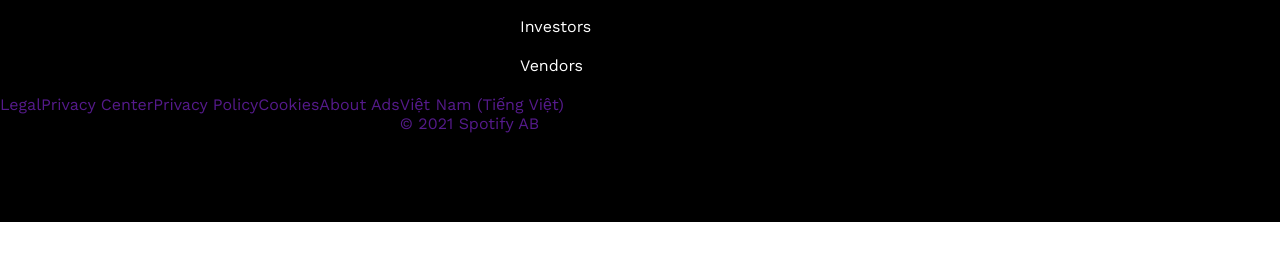
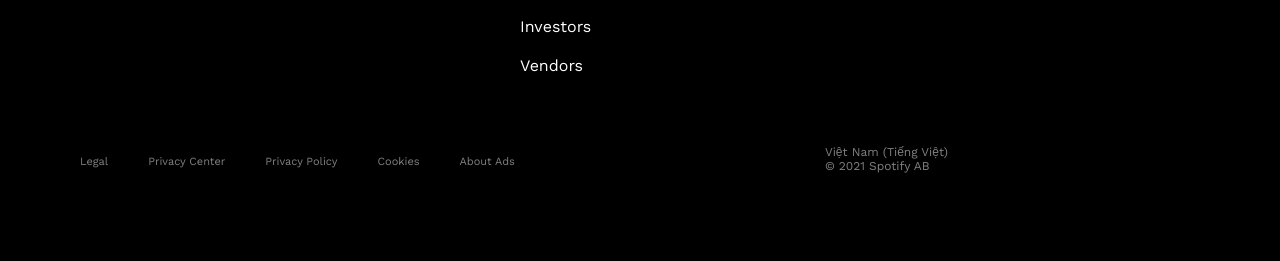
Before and after one commit to honghanh10/spotify, a plain HTML site: page index.html in a window 1280 px wide. Shown: the part 1161-1422 px from the top of the page. Before the commit the page ends 1383 px from the top, so only its background shows below. Drawn offline with nearby package versions, Linux system fonts and the light colour scheme.

Commit message:
Update styles.css

```diff
--- a/styles.css
+++ b/styles.css
@@ -192,3 +192,27 @@ h2 {
 .f-item a {
     font-size: 1rem;
 }
+.ro.d-flex a:hover{
+    color: #1de760;
+}
+.ro.d-flex ul li a{
+    color: gray;
+}
+.ro.d-flex{
+    margin: 50px;
+    font-size: 11px;
+}
+.h{
+    padding: 10px;
+    margin-left: 20px;
+}
+.svelte{
+    margin-left: 300px;
+    font-size: 12px;
+}
+.svelte a:hover{
+    color: #1de760;
+}
+.svelte li a{
+    color: gray;
+}
```
